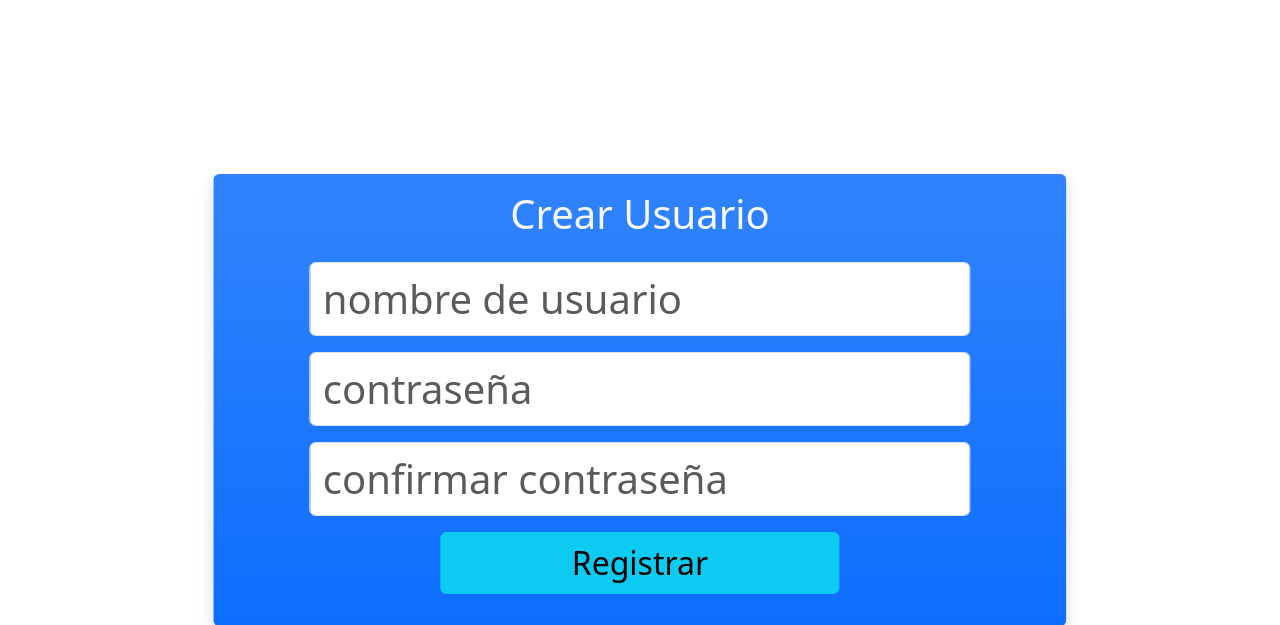
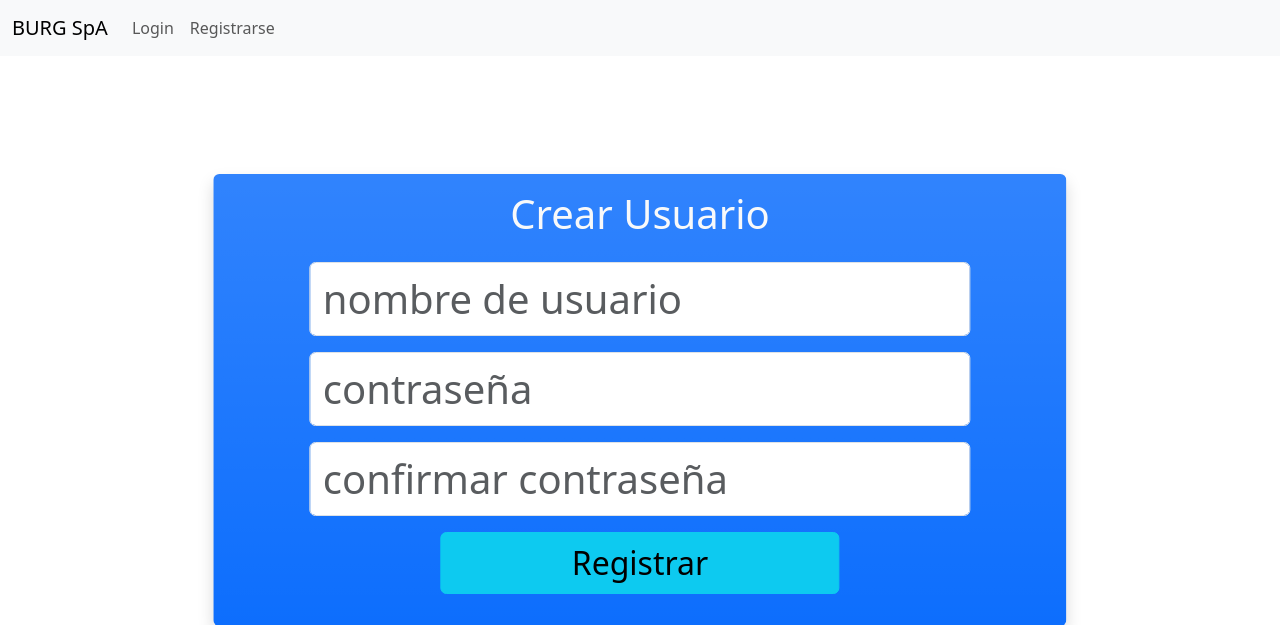
Before and after one commit to Llanos07/Prueba-tecnica-BURG-SpA, a PHP site: page /BURG_SpA_API/Public/page/create in a window 1280 px wide. Shown: the top 625 px of the page. Run offline with PHP 8.4, Linux system fonts and the light colour scheme; the visitor is signed in with stand-in values (Sample User, id 1).

Commit message:
modificacion plain

```diff
--- a/App/Views/layouts/plain.layout.php
+++ b/App/Views/layouts/plain.layout.php
@@ -20,6 +20,20 @@ if (!isset($_SESSION['user'])) {
     <script src="https://cdn.jsdelivr.net/npm/bootstrap@5.3.2/dist/js/bootstrap.bundle.min.js" integrity="sha384-C6RzsynM9kWDrMNeT87bh95OGNyZPhcTNXj1NW7RuBCsyN/o0jlpcV8Qyq46cDfL" crossorigin="anonymous"></script>
 </head>
 <body>
+    <nav class="navbar navbar-expand-lg bg-body-tertiary">
+        <div class="container-fluid">
+            <a class="navbar-brand">BURG SpA</a>
+            <button class="navbar-toggler" type="button" data-bs-toggle="collapse" data-bs-target="#navbarNav" aria-controls="navbarNav" aria-expanded="false" aria-label="Toggle navigation">
+            <span class="navbar-toggler-icon"></span>
+            </button>
+            <div class="collapse navbar-collapse" id="navbarNav">
+            <ul class="navbar-nav">
+                <li class="nav-item" id="homeNav"><a class="nav-link"  href="../page/login">Login</a></li>
+                <li class="nav-item" id="profileNav"><a class="nav-link"  href="../page/create">Registrarse</a></li>
+            </ul>
+            </div>
+        </div>
+    </nav>
 
     <?php echo $content ?>
 
```
